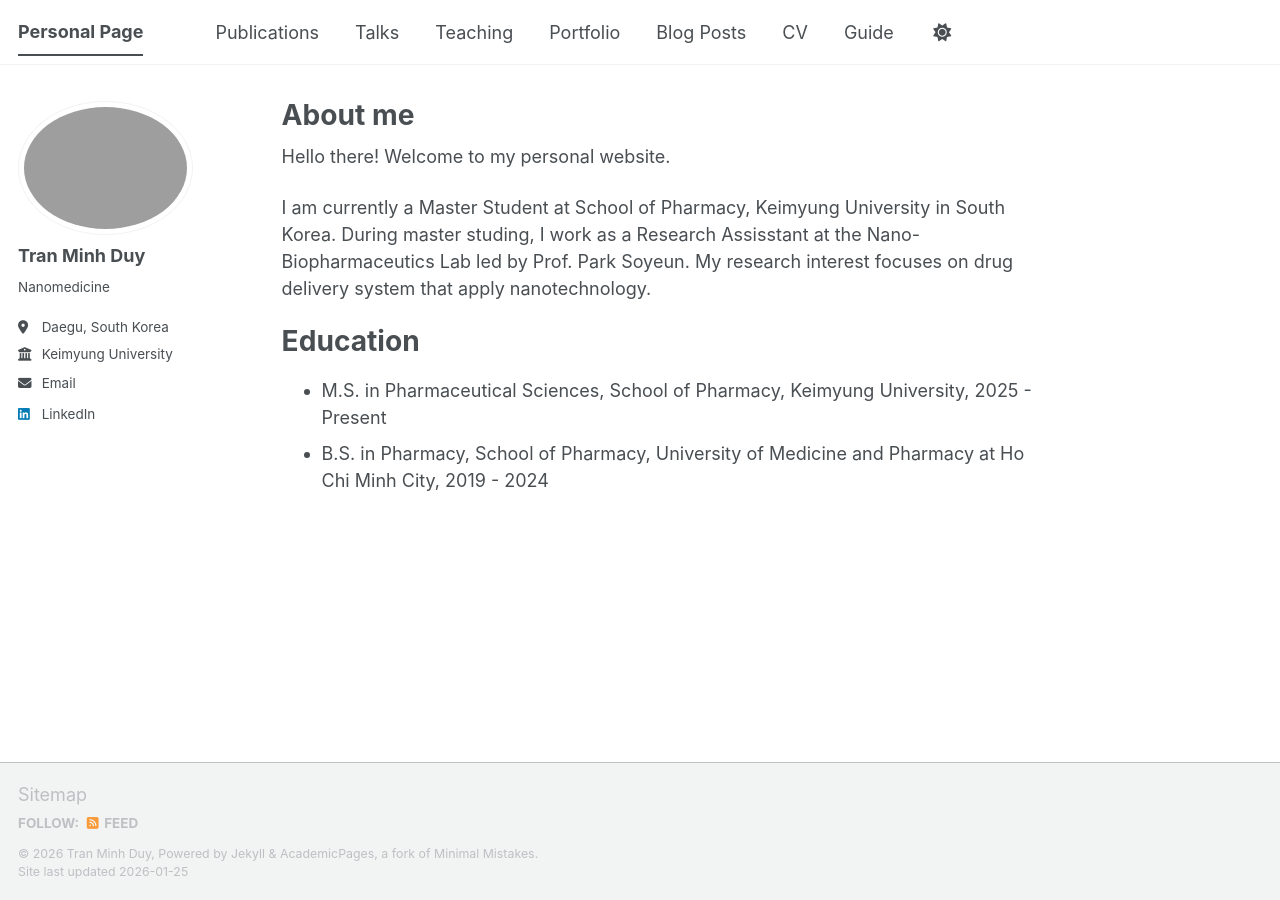
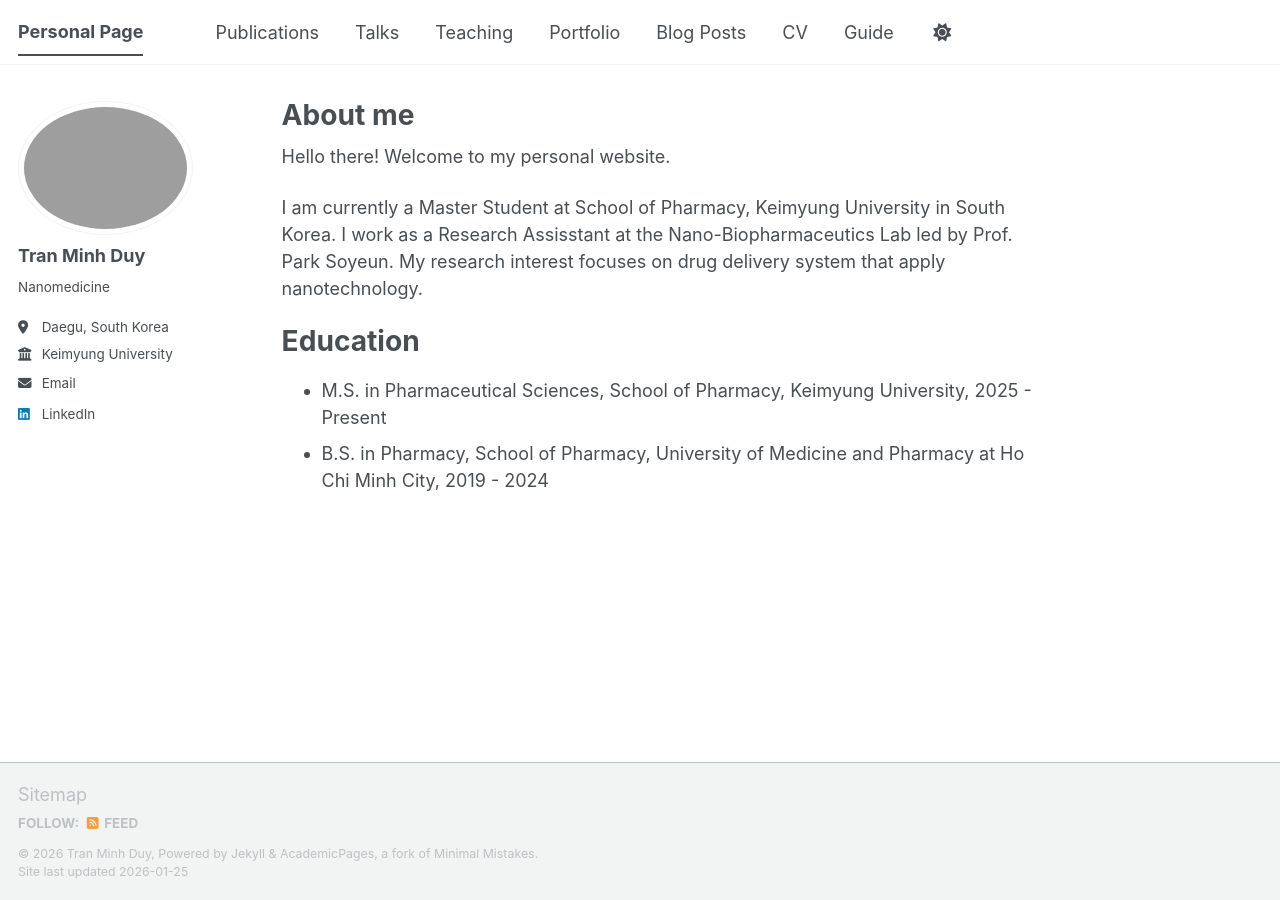
Before and after one commit to tranminhduy-git/tmduy.github.io, a Jekyll site: the page built from _pages/about.md, in a window 1280 px wide. Built offline with Jekyll 4.4.1, drawn with Linux system fonts in a browser that asks for light colours; a script bundle is joined from its source files by our own code; library files that are not in the unit come from our copies.

Commit message:
Update about.md

```diff
--- a/_pages/about.md
+++ b/_pages/about.md
@@ -9,7 +9,7 @@ redirect_from:
 
 Hello there! Welcome to my personal website.
 
-I am currently a Master Student at School of Pharmacy, Keimyung University in South Korea. During master studing, I work as a Research Assisstant at the Nano-Biopharmaceutics Lab led by Prof. Park Soyeun. My research interest focuses on drug delivery system that apply nanotechnology.
+I am currently a Master Student at School of Pharmacy, Keimyung University in South Korea. I work as a Research Assisstant at the Nano-Biopharmaceutics Lab led by Prof. Park Soyeun. My research interest focuses on drug delivery system that apply nanotechnology.
 
 Education
 ======
```
